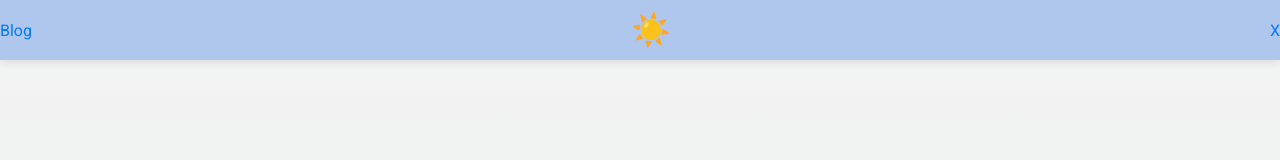
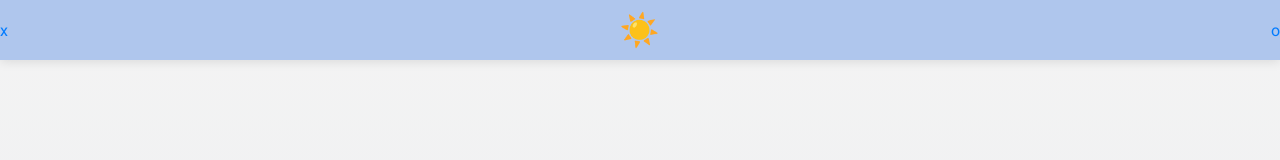
Before and after one commit to oyoops/sb102bot, a website: page public/index.html in a window 1280 px wide. Shown: the top 160 px of the page. Drawn offline with nearby package versions, Linux system fonts and the light colour scheme.

Commit message:
Update index.html

```diff
--- a/public/index.html
+++ b/public/index.html
@@ -13,9 +13,9 @@
 </head>
 <body>
     <div id="menuBar">
-        <a href="https://cresunshine.com">Blog</a>
+        <a href="https://cresunshine.com">  x</a>
         <div id="sunIcon"></div>
-        <a href="https://cresunshine.com">X</a>
+        <a href="https://cresunshine.com">o  </a>
     </div>
     <br><br>
     <h1 id="mainHeader">
```
